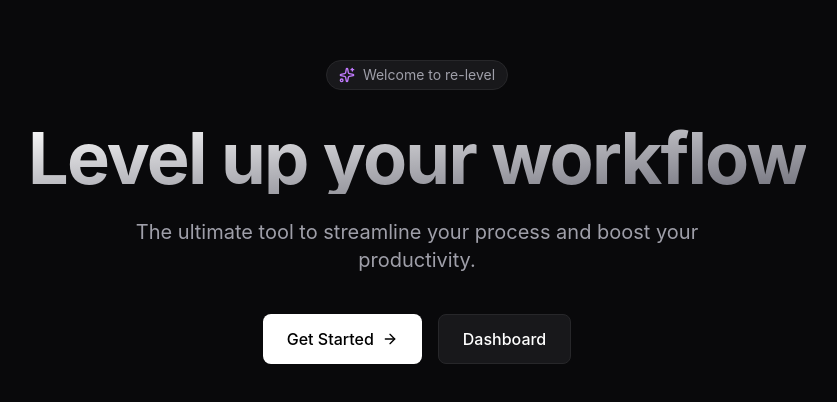
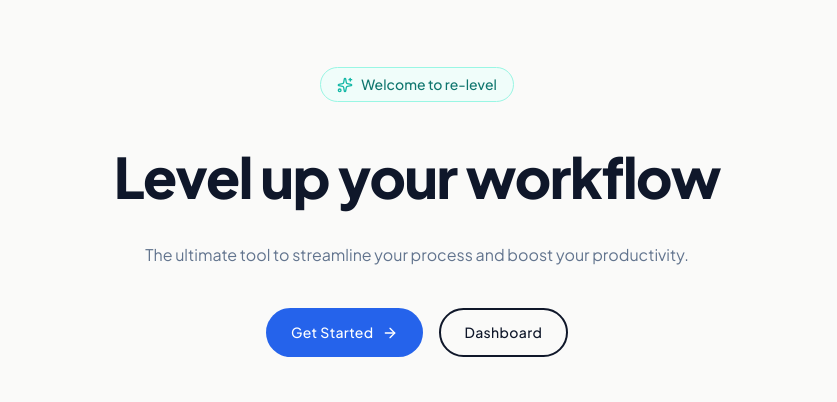
Before and after one commit to bhaveshpatil093/re-level, a React (Vite) app: page / in a window 1280 px wide. Shown: the part 188-590 px from the top of the page, without its empty margins (223-1060 px from the left). Built offline with nearby package versions, Linux system fonts and the light colour scheme.

Commit message:
Add custom design system and Button component

```diff
--- a/index.html
+++ b/index.html
@@ -4,6 +4,9 @@
     <meta charset="UTF-8" />
     <link rel="icon" type="image/svg+xml" href="/favicon.svg" />
     <meta name="viewport" content="width=device-width, initial-scale=1.0" />
+    <link rel="preconnect" href="https://fonts.googleapis.com">
+    <link rel="preconnect" href="https://fonts.gstatic.com" crossorigin>
+    <link href="https://fonts.googleapis.com/css2?family=Plus+Jakarta+Sans:wght@400;500;600;700;800&display=swap" rel="stylesheet">
     <title>re-level</title>
   </head>
   <body>
--- /dev/null
+++ b/src/components/ui/Button.jsx
@@ -0,0 +1,40 @@
+import React from 'react'
+import { motion } from 'framer-motion'
+import { Link } from 'react-router-dom'
+
+export function Button({
+  children,
+  variant = 'solid',
+  className = '',
+  href,
+  onClick,
+  ...props
+}) {
+  const baseStyle = "inline-flex items-center justify-center rounded-full font-medium transition-all duration-200 ease-in-out px-6 py-3 text-small tracking-wide hover:-translate-y-0.5"
+
+  const variants = {
+    solid: "bg-primary-600 text-white hover:bg-primary-700 hover:shadow-lg hover:shadow-primary-600/20 border border-transparent",
+    outline: "bg-transparent text-navy border-2 border-navy hover:bg-navy/5",
+  }
+
+  const classes = `${baseStyle} ${variants[variant]} ${className}`
+
+  if (href) {
+    return (
+      <Link to={href} className={classes} {...props}>
+        {children}
+      </Link>
+    )
+  }
+
+  return (
+    <motion.button
+      whileTap={{ scale: 0.98 }}
+      onClick={onClick}
+      className={classes}
+      {...props}
+    >
+      {children}
+    </motion.button>
+  )
+}
--- a/src/index.css
+++ b/src/index.css
@@ -1,7 +1,11 @@
 @import "tailwindcss";
+@config "../tailwind.config.js";
 
 @layer base {
   body {
-    @apply bg-zinc-950 text-zinc-50 antialiased;
+    @apply bg-background text-body font-sans text-slate-600 antialiased;
+  }
+  h1, h2, h3, h4, h5, h6 {
+    @apply text-navy font-bold tracking-tight;
   }
 }
--- a/src/pages/Landing.jsx
+++ b/src/pages/Landing.jsx
@@ -1,6 +1,6 @@
 import { motion } from 'framer-motion'
-import { Link } from 'react-router-dom'
 import { ArrowRight, Sparkles } from 'lucide-react'
+import { Button } from '../components/ui/Button'
 
 export default function Landing() {
   return (
@@ -11,30 +11,24 @@ export default function Landing() {
         transition={{ duration: 0.5 }}
         className="text-center"
       >
-        <div className="inline-flex items-center gap-2 px-3 py-1 rounded-full bg-zinc-900 border border-zinc-800 text-sm text-zinc-400 mb-8">
-          <Sparkles className="w-4 h-4 text-purple-400" />
-          <span>Welcome to re-level</span>
+        <div className="inline-flex items-center gap-2 px-4 py-1.5 rounded-full bg-accent-50 border border-accent-200 text-small text-accent-700 mb-8">
+          <Sparkles className="w-4 h-4 text-accent-500" />
+          <span className="font-medium">Welcome to re-level</span>
         </div>
-        <h1 className="text-5xl md:text-7xl font-bold tracking-tight mb-6 bg-gradient-to-br from-white to-zinc-500 bg-clip-text text-transparent">
+        <h1 className="text-hero font-extrabold tracking-tight mb-6 text-navy">
           Level up your workflow
         </h1>
-        <p className="text-xl text-zinc-400 max-w-2xl mx-auto mb-10">
+        <p className="text-body text-slate-500 max-w-2xl mx-auto mb-10 leading-relaxed">
           The ultimate tool to streamline your process and boost your productivity.
         </p>
         <div className="flex gap-4 justify-center">
-          <Link
-            to="/app"
-            className="inline-flex items-center gap-2 bg-white text-black px-6 py-3 rounded-lg font-medium hover:bg-zinc-200 transition-colors"
-          >
+          <Button href="/app" variant="solid" className="gap-2">
             Get Started
             <ArrowRight className="w-4 h-4" />
-          </Link>
-          <Link
-            to="/dashboard"
-            className="inline-flex items-center gap-2 bg-zinc-900 text-white px-6 py-3 rounded-lg font-medium hover:bg-zinc-800 transition-colors border border-zinc-800"
-          >
+          </Button>
+          <Button href="/dashboard" variant="outline">
             Dashboard
-          </Link>
+          </Button>
         </div>
       </motion.div>
     </div>
--- /dev/null
+++ b/tailwind.config.js
@@ -0,0 +1,52 @@
+/** @type {import('tailwindcss').Config} */
+export default {
+  content: [
+    "./index.html",
+    "./src/**/*.{js,ts,jsx,tsx}",
+  ],
+  theme: {
+    extend: {
+      colors: {
+        primary: {
+          50: '#eff6ff',
+          100: '#dbeafe',
+          200: '#bfdbfe',
+          300: '#93c5fd',
+          400: '#60a5fa',
+          500: '#3b82f6',
+          600: '#2563eb',
+          700: '#1d4ed8',
+          800: '#1e40af',
+          900: '#1e3a8a',
+          950: '#172554',
+        },
+        accent: {
+          50: '#f0fdfa',
+          100: '#ccfbf1',
+          200: '#99f6e4',
+          300: '#5eead4',
+          400: '#2dd4bf',
+          500: '#14b8a6',
+          600: '#0d9488',
+          700: '#0f766e',
+          800: '#115e59',
+          900: '#134e4a',
+          950: '#042f2e',
+        },
+        background: '#FAFAF9',
+        navy: '#0F172A',
+      },
+      fontSize: {
+        'hero': '56px',
+        'h1': '40px',
+        'h2': '28px',
+        'body': '16px',
+        'small': '14px',
+      },
+      fontFamily: {
+        sans: ['"Plus Jakarta Sans"', 'Inter', 'sans-serif'],
+      }
+    },
+  },
+  plugins: [],
+}
```
